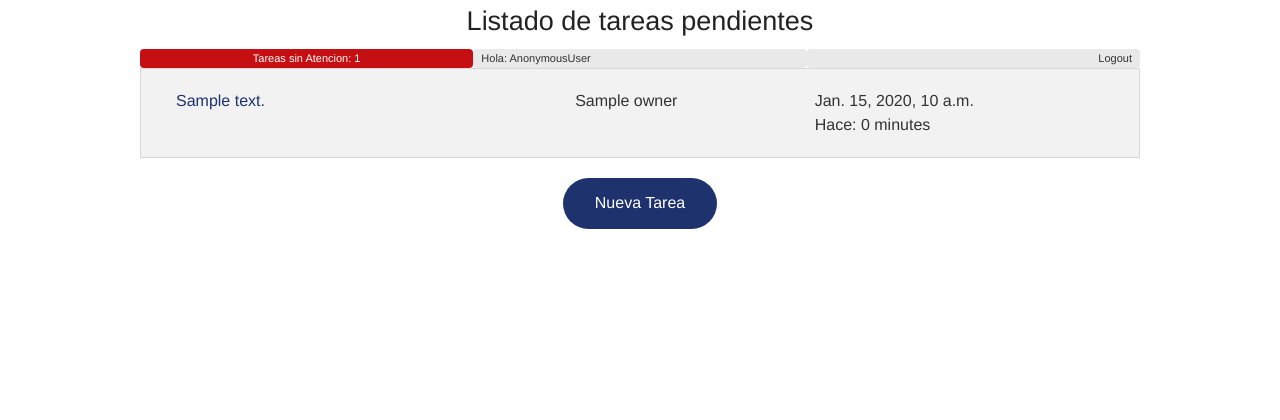
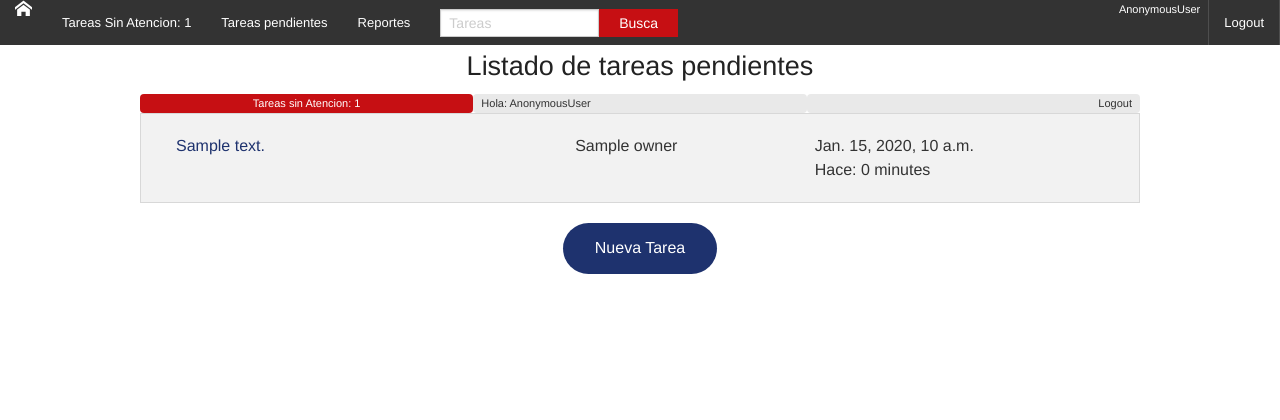
Before and after one commit to manuelmercado/memorize, a Django app: template home/templates/home.html in a window 1280 px wide. Shown: the top 420 px of the page. After the commit the page ends 274 px from the top, so only its background shows below. Run offline with Django 3.2, Linux system fonts and the light colour scheme; the template is opened without the code that fills it: most values are stand-ins (such as "Sample title", 1, 10 or a date in 2020); some web fonts are replaced.

Commit message:
menu en la vista de tareas pendientes

```diff
--- a/actividades/views.py
+++ b/actividades/views.py
@@ -1,3 +1,4 @@
+from django.contrib.auth.decorators import login_required
 from django.shortcuts import render
 from django.db import models
 from django.template.loader import get_template
@@ -8,7 +9,7 @@ from actividades.models import *
 from tarea.models import *
 from .forms import *
 
-
+@login_required(login_url="/singin")
 def lista(request, id):
 	tarea_t = get_object_or_404(Tareas, id=id)
 	q_actividades = Actividades.objects.filter(tarea=id)
--- a/home/templates/home.html
+++ b/home/templates/home.html
@@ -8,6 +8,52 @@
   <script src="/static/js/vendor/modernizr.js"></script>
 </head>
 <body>
+  <header>
+  <nav class="top-bar" data-topbar role="navigation">
+    <ul class="title-area">
+      <li class="name">
+        <h1><a class="icon-home" href="#"></a></h1>
+      </li>
+      <li class="toggle-topbar menu-icon">
+        <a href=""><span>Menu</span></a>
+      </li>
+    </ul>
+    <section class="top-bar-section">
+      <ul class="left">
+        <li>
+          <a href="tareas/tarea_sa/">Tareas Sin Atencion: {{ids_tarea|length}}</a>
+        </li>
+      </ul>
+      <ul class="left">
+        <li><a href="/">Tareas pendientes</a></li>
+      </ul>
+      <ul class="left">
+        <li><a href="">Reportes</a></li>
+      </ul>
+      <ul class="left">
+        <li class="has-form">
+          <div class="row collapse">
+              <div class="large-8 small-9 columns">
+                  <input type="text" placeholder="Tareas">
+              </div>
+              <div class="large-4 small-3 columns">
+                  <a href="#" class="alert button expand">Busca</a>
+              </div>
+            </div>
+        </li>
+      </ul>
+      <ul class="right">
+        <li><a href="#">Logout</a></li>
+        <li class="divider"></li>
+      </ul>
+
+      <ul class="right">
+        <li class="label"><span>{{request.user}}</span></li>
+        <li class="divider"></li>
+      </ul>
+    </section>
+  </nav>
+  </header>
 	<h3 class="text-center">Listado de tareas pendientes</h3>
   <div class="row">
     <a class="small-12 medium-4 column radius alert label text-center" href="/tareas/tarea_sa">Tareas sin Atencion: {{ids_tarea|length}}</a>
--- a/tarea/templates/tarea_p.html
+++ b/tarea/templates/tarea_p.html
@@ -46,7 +46,6 @@
 				<li><a href="#">Logout</a></li>
 				<li class="divider"></li>
 			</ul>
-
 			<ul class="right">
 				<li class="label"><span>{{request.user}}</span></li>
 				<li class="divider"></li>
@@ -54,6 +53,7 @@
 		</section>
 	</nav>
 	</header>
+
 	<h2 class="radius alert label text-center">Listado de tareas Sin Atención
 	</h2>
 	<section class="container">
--- a/tarea/views.py
+++ b/tarea/views.py
@@ -39,4 +39,4 @@ def tarea_sin_atencion(request):
 		if ddias > 3:
 			pks_tarea.append(i.pk)
 	tareas_sa = Tareas.objects.filter(pk__in=pks_tarea)
-	return render_to_response('tarea_p.html',locals())
+	return render_to_response('tarea_p.html', context_instance = RequestContext(request, locals()))
```
